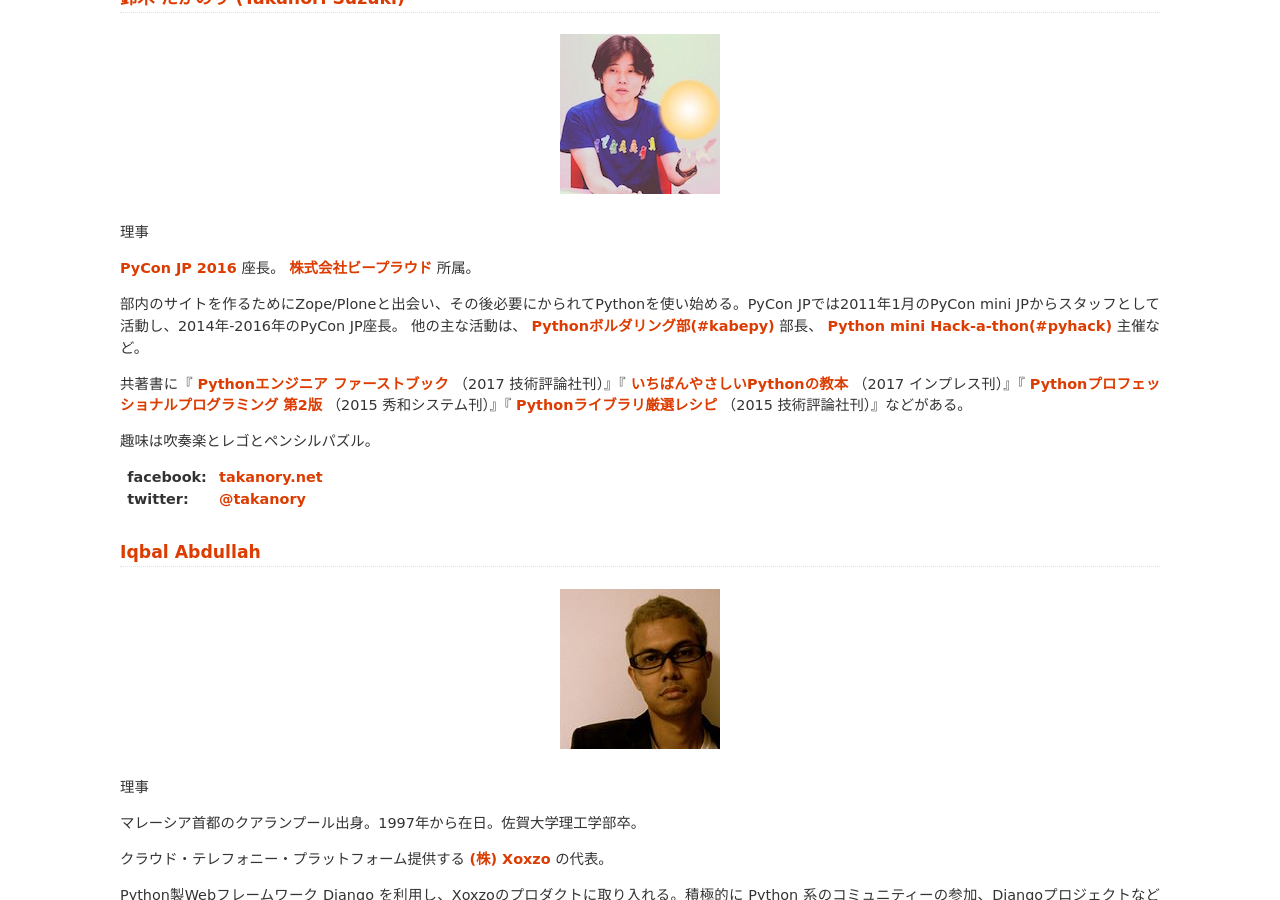
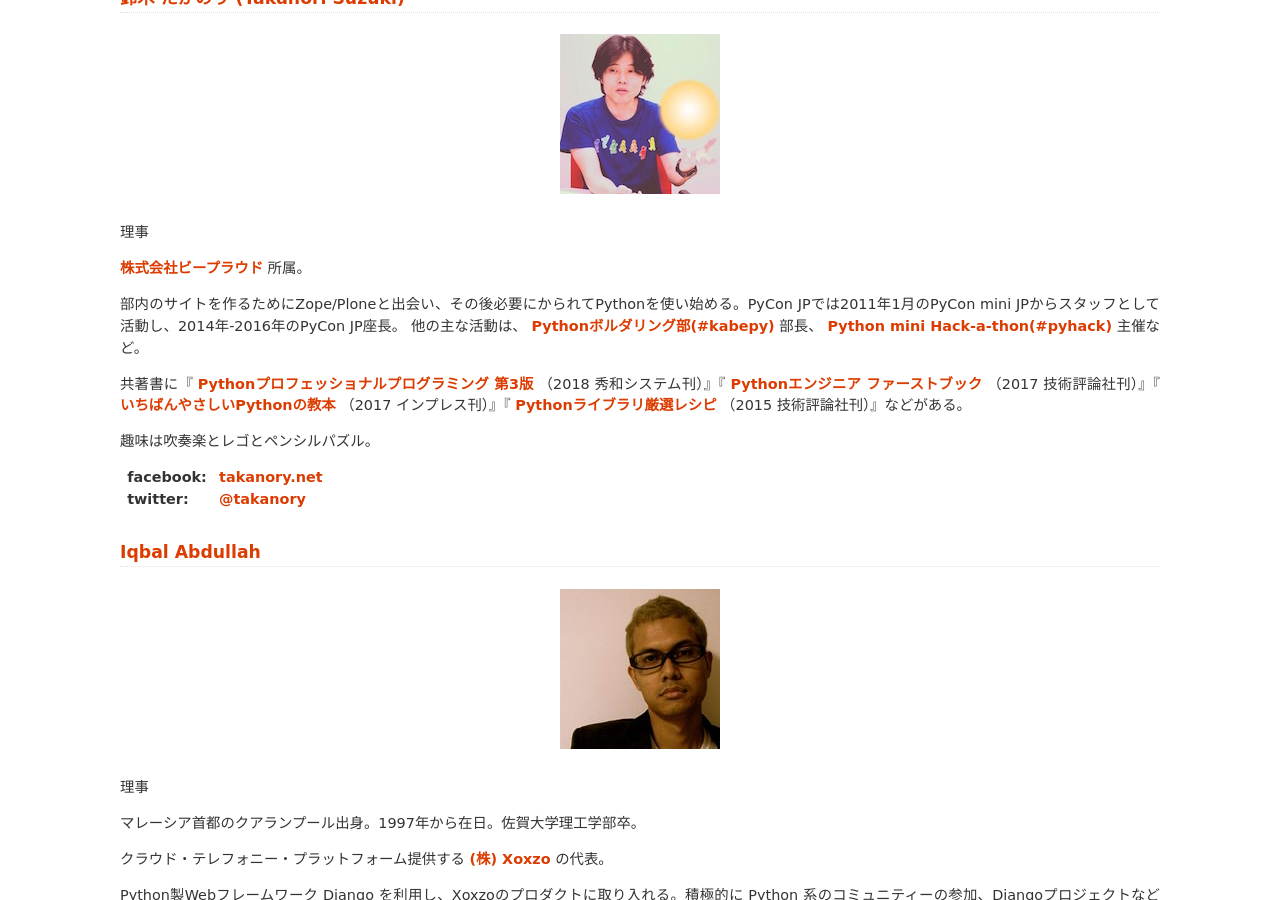
Before and after one commit to pyconjp/www.pycon.jp, a Sphinx documentation site: the page built from source/committee/board.rst, in a window 1280 px wide and 900 px high, scrolled down 1909 px. Built offline with Sphinx 7.4.7, drawn with Linux system fonts in a browser that asks for light colours.

Commit message:
update takanory's profile

```diff
--- a/source/committee/board.rst
+++ b/source/committee/board.rst
@@ -77,12 +77,12 @@ PyCon JP では `PyCon JP 2011`_, `PyCon JP 2012`_ の副座長を務めた。 `
 
 理事
 
-`PyCon JP 2016 <https://pycon.jp/2016/>`_ 座長。 `株式会社ビープラウド <http://www.beproud.jp/>`_ 所属。
+`株式会社ビープラウド <http://www.beproud.jp/>`_ 所属。
 
 部内のサイトを作るためにZope/Ploneと出会い、その後必要にかられてPythonを使い始める。PyCon JPでは2011年1月のPyCon mini JPからスタッフとして活動し、2014年-2016年のPyCon JP座長。
 他の主な活動は、 `Pythonボルダリング部(#kabepy) <http://kabepy.connpass.com/>`_ 部長、 `Python mini Hack-a-thon(#pyhack) <http://pyhack.connpass.com/>`_ 主催など。
 
-共著書に『 `Pythonエンジニア ファーストブック <http://gihyo.jp/book/2017/978-4-7741-9222-2>`_ （2017 技術評論社刊）』『 `いちばんやさしいPythonの教本 <http://book.impress.co.jp/books/1116101151>`_ （2017 インプレス刊）』『 `Pythonプロフェッショナルプログラミング 第2版 <http://www.shuwasystem.co.jp/products/7980html/4315.html>`_ （2015 秀和システム刊）』『 `Pythonライブラリ厳選レシピ <http://gihyo.jp/book/2015/978-4-7741-7707-6>`_ （2015 技術評論社刊）』などがある。
+共著書に『 `Pythonプロフェッショナルプログラミング 第3版 <https://www.shuwasystem.co.jp/products/7980html/5382.html>`_ （2018 秀和システム刊）』『 `Pythonエンジニア ファーストブック <http://gihyo.jp/book/2017/978-4-7741-9222-2>`_ （2017 技術評論社刊）』『 `いちばんやさしいPythonの教本 <http://book.impress.co.jp/books/1116101151>`_ （2017 インプレス刊）』『 `Pythonライブラリ厳選レシピ <http://gihyo.jp/book/2015/978-4-7741-7707-6>`_ （2015 技術評論社刊）』などがある。
 
 趣味は吹奏楽とレゴとペンシルパズル。
 
```
